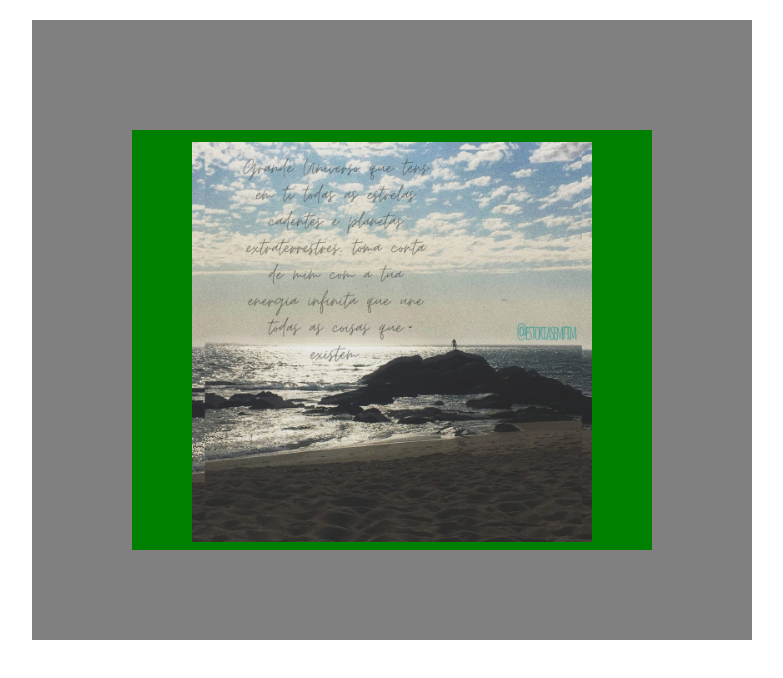
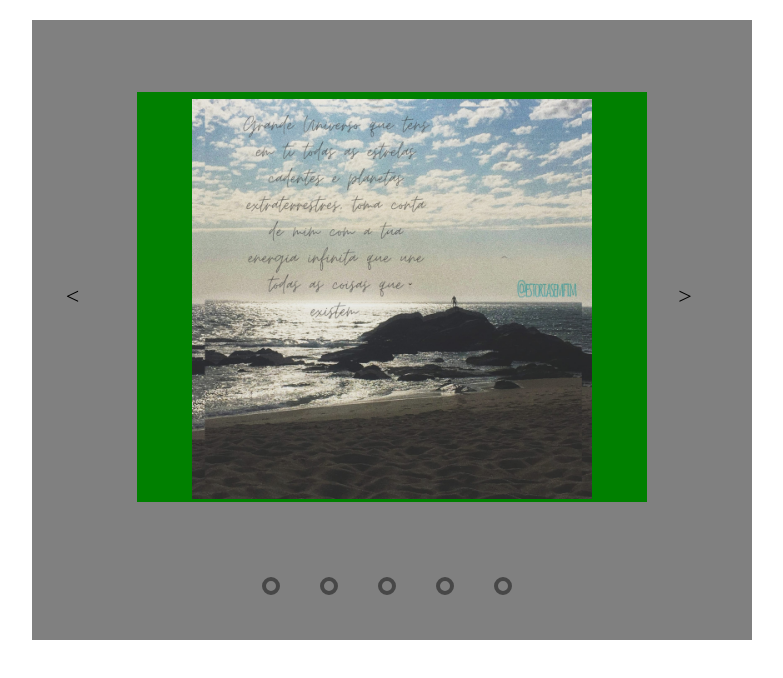
Before and after one commit to Filipa-SRocha/dui-exercises, a website with bundled scripts: page dist/index.html in a window 1280 px wide. Shown: the whole page, without its empty margins (248-1031 px from the left). Built offline with nearby package versions, Linux system fonts and the light colour scheme.

Commit message:
added arrows and navigation dots

```diff
--- a/src/index.js
+++ b/src/index.js
@@ -37,6 +37,18 @@ function displayImage(img) {
 	img.classList.toggle('displaying');
 }
 
+function makeDots() {
+	const dotsDiv = document.querySelector('#dots');
+
+	for (let i = 0; i < 5; i++) {
+		const dot = document.createElement('div');
+		dot.classList.add('all-dots');
+		dot.setAttribute('data-index', i);
+		dotsDiv.appendChild(dot);
+	}
+}
+
 loadImages();
 appendImages();
 displayImage(imageArray[1]);
+makeDots();
```
Also changed, not shown: dist/index.html, dist/main.css, dist/main.js.
